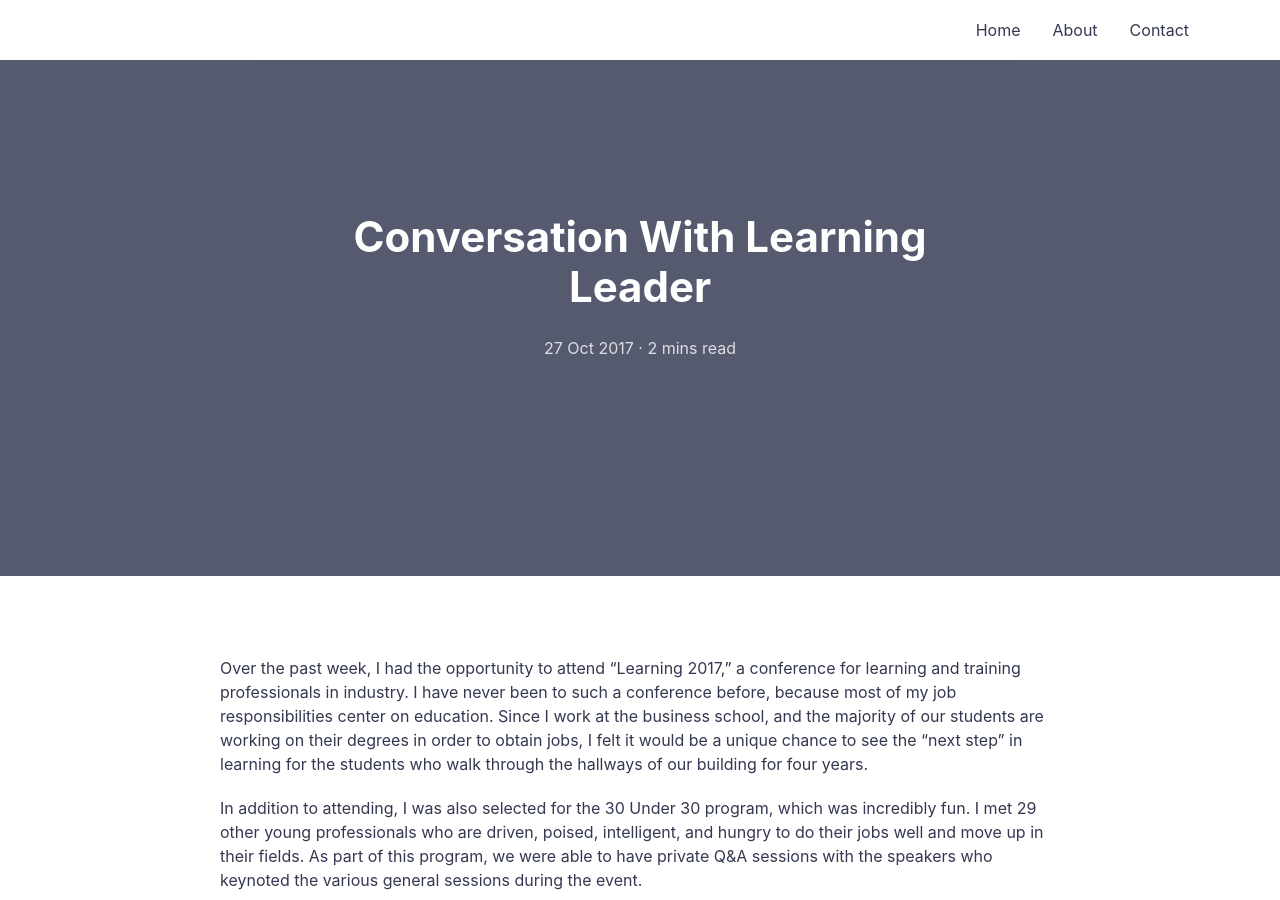
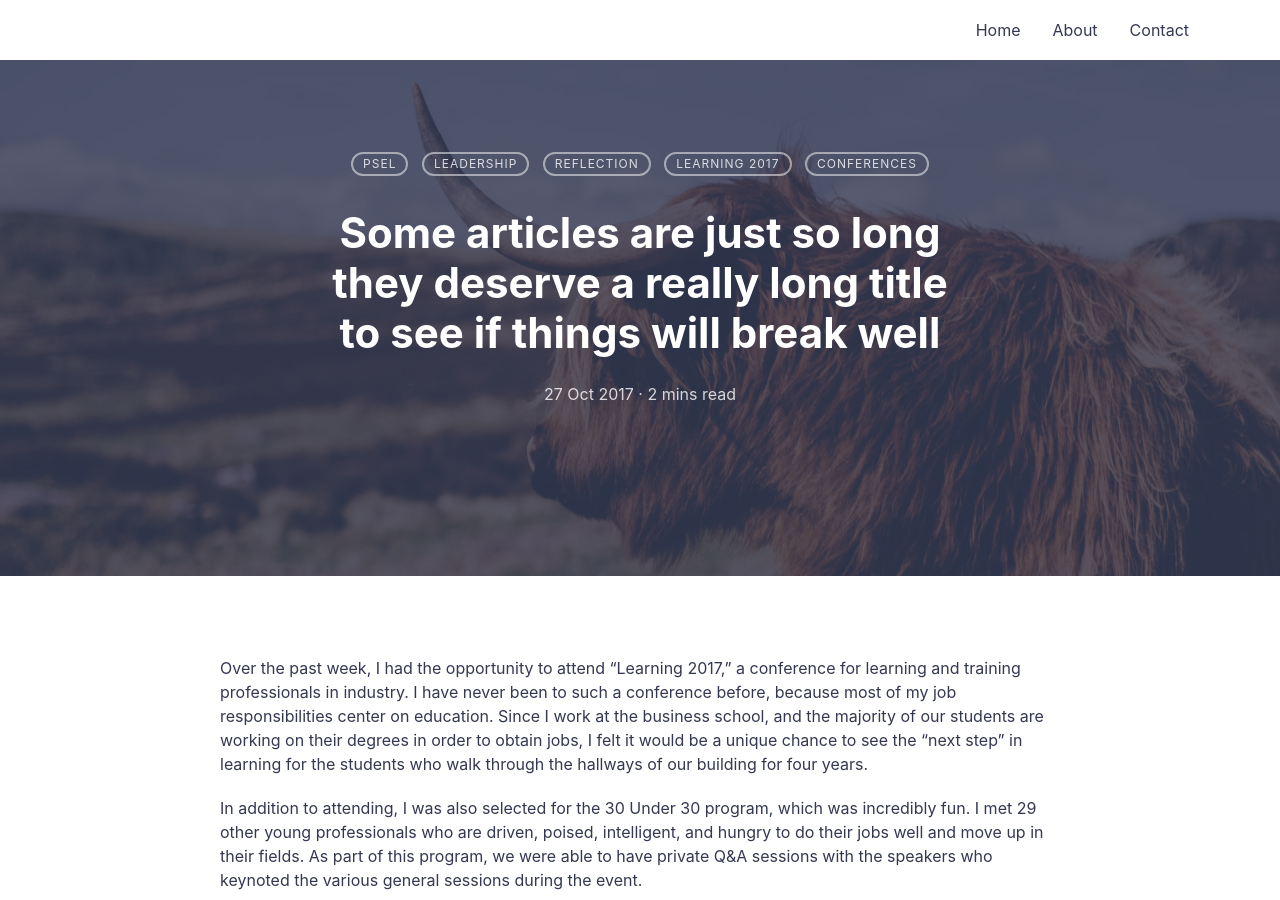
Before and after one commit to kat-wehr/kat-wehr.github.io, a Jekyll site: the page built from _posts/2017-10-27-conversation-with-learning-leader.md, in a window 1280 px wide and 900 px high. Built offline with Jekyll 4.4.1, drawn with Linux system fonts in a browser that asks for light colours; our own code applies the rules of GitHub Pages for plain Markdown files; comment, search, counter and statistics services are not loaded.

Commit message:
Update 2017-10-27-conversation-with-learning-leader.md

```diff
--- a/_posts/2017-10-27-conversation-with-learning-leader.md
+++ b/_posts/2017-10-27-conversation-with-learning-leader.md
@@ -1,3 +1,10 @@
+---
+layout: post
+title: "Some articles are just so long they deserve a really long title to see if things will break well"
+featured-img: shane-rounce-205187
+categories: [PSEL, Leadership, Reflection, Learning 2017, Conferences]
+---
+
 Over the past week, I had the opportunity to attend "Learning 2017," a conference for learning and training professionals in industry. I have never been to such a conference before, because most of my job responsibilities center on education. Since I work at the business school, and the majority of our students are working on their degrees in order to obtain jobs, I felt it would be a unique chance to see the "next step" in learning for the students who walk through the hallways of our building for four years.
 
 In addition to attending, I was also selected for the 30 Under 30 program, which was incredibly fun. I met 29 other young professionals who are driven, poised, intelligent, and hungry to do their jobs well and move up in their fields. As part of this program, we were able to have private Q&A sessions with the speakers who keynoted the various general sessions during the event.
```
